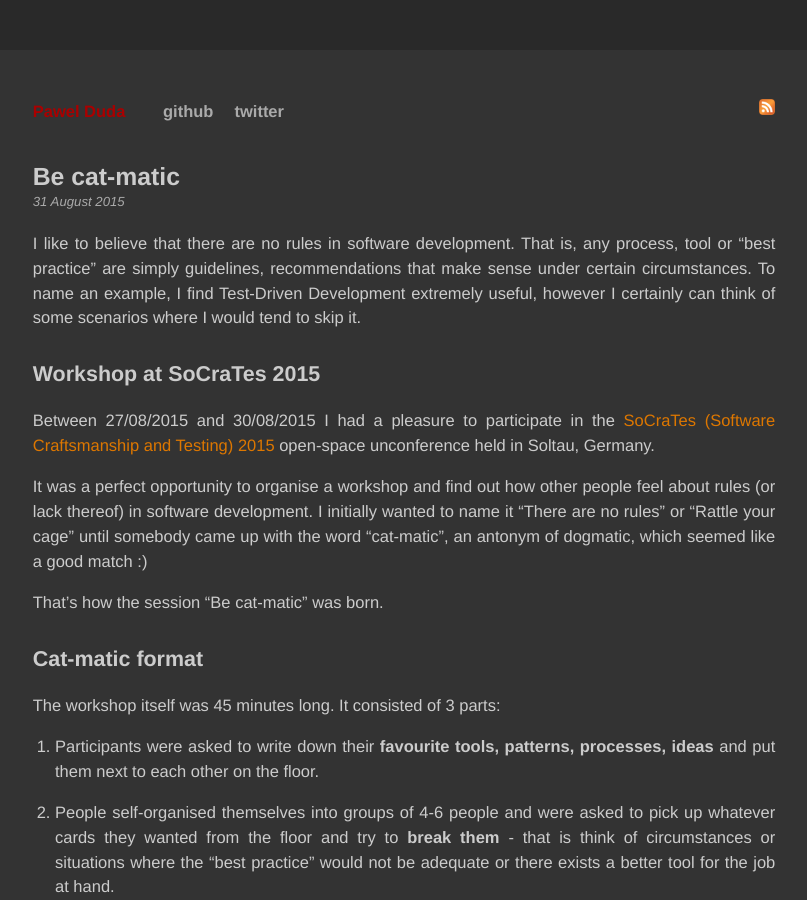
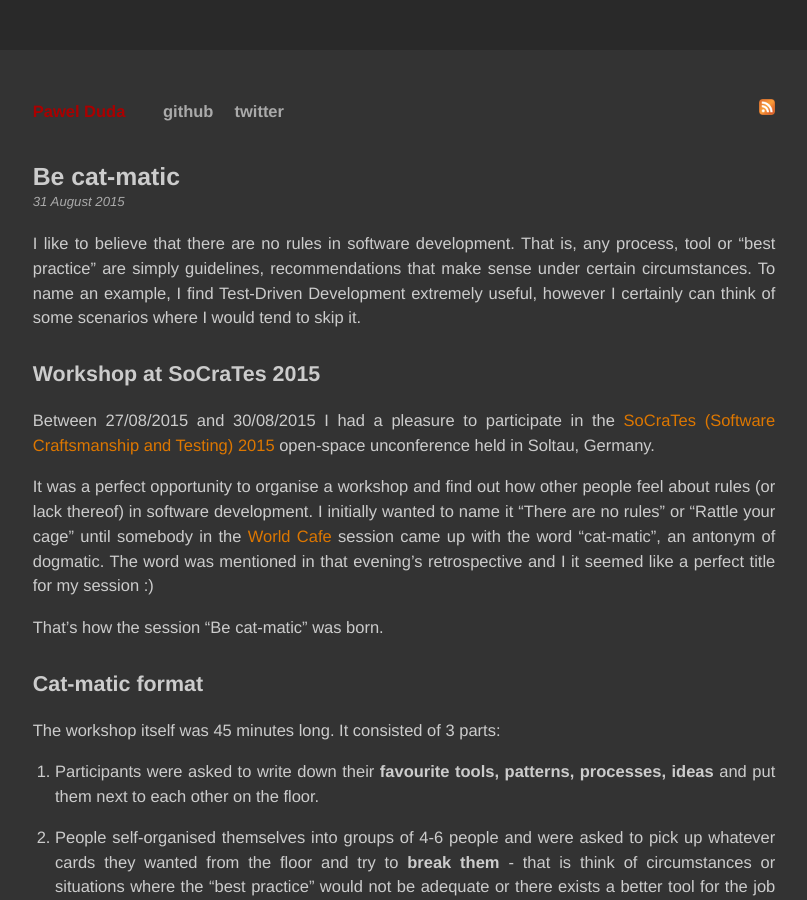
Before and after one commit to unclejamal/unclejamal.github.io, a Jekyll site: the page built from _posts/2015-08-31-catmatic.markdown, in a window 1280 px wide and 900 px high. Shown: the whole window, without its empty margins (236-1043 px from the left). Built offline with Jekyll 4.4.1, drawn with Linux system fonts in a browser that asks for light colours; Markdown is read by kramdown in place of the engine named in the settings; comment, search, counter and statistics services are not loaded.

Commit message:
Make the genesis of Catmatic a little bit more clear

```diff
--- a/_posts/2015-08-31-catmatic.markdown
+++ b/_posts/2015-08-31-catmatic.markdown
@@ -11,7 +11,7 @@ Workshop at SoCraTes 2015
 
 Between 27/08/2015 and 30/08/2015 I had a pleasure to participate in the [SoCraTes (Software Craftsmanship and Testing) 2015](https://www.socrates-conference.de) open-space unconference held in Soltau, Germany.
 
-It was a perfect opportunity to organise a workshop and find out how other people feel about rules (or lack thereof) in software development. I initially wanted to name it "There are no rules" or "Rattle your cage" until somebody came up with the word "cat-matic", an antonym of dogmatic, which seemed like a good match :)
+It was a perfect opportunity to organise a workshop and find out how other people feel about rules (or lack thereof) in software development. I initially wanted to name it "There are no rules" or "Rattle your cage" until somebody in the [World Cafe](https://en.wikipedia.org/wiki/World_Caf%C3%A9_(conversational_process)) session came up with the word "cat-matic", an antonym of dogmatic. The word was mentioned in that evening's retrospective and I it seemed like a perfect title for my session :)
 
 That's how the session "Be cat-matic" was born.
 
```
